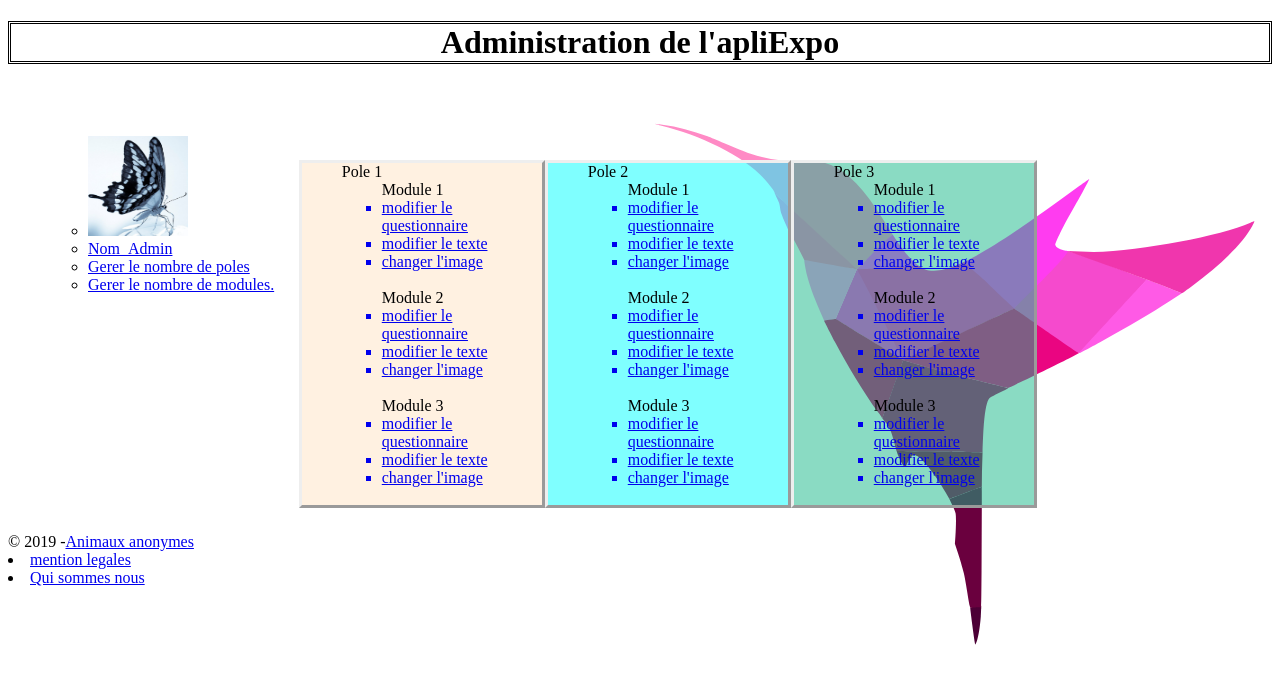
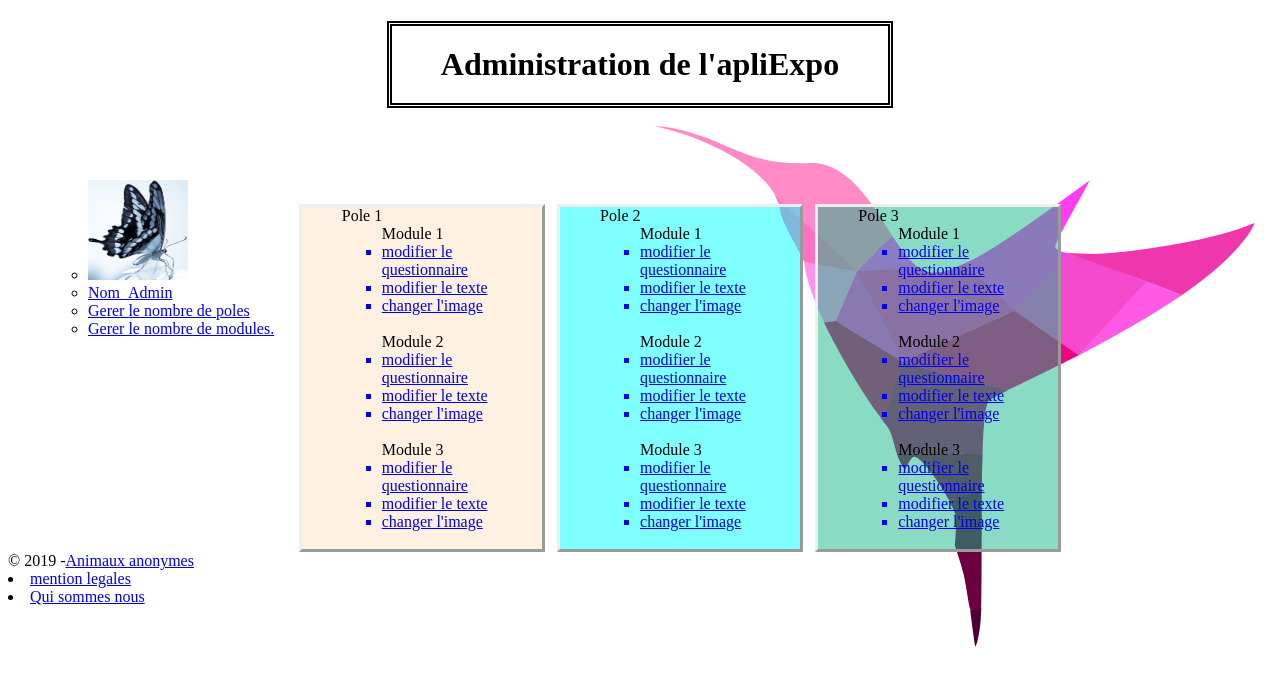
Before and after one commit to utranium/CampusTrack2020, a plain HTML site: page index.html in a window 1280 px wide. Drawn offline with Linux system fonts and the light colour scheme.

Commit message:
revue des colonnes titre margé

```diff
--- a/style.css
+++ b/style.css
@@ -16,7 +16,12 @@ ul.Poles {
 
 h1 {
     text-align: center;
+    border: 5px;
     border-style: double;
+    padding: 20px;
+    position: relative;
+    margin-left: 30%;
+    margin-right: 30%;
 }
 
 
@@ -24,7 +29,8 @@ ul.Pole1 {
     background-color: rgba(255,228,196,0.5);
     width: 200px;
     text-align: left;
-    margin: 10%;
+    margin-top: 10%;
+    margin-left: 10%;
     padding: -10%;
     border-style: outset;
 }
@@ -34,7 +40,8 @@ ul.Pole2 {
     background-color: rgba(0,255,255,0.5);
     width: 200px;
     text-align: left;
-    margin: 10%;
+    margin-top: 10%;
+    margin-left: 15%;
     padding: -10%;
     border-style: outset;
 }
@@ -44,7 +51,8 @@ ul.Pole3 {
     background-color: rgba(22,184,135,0.5);
     width: 200px;
     text-align: left;
-    margin:10%;
+    margin-top: 10%;
+    margin-left:20%;
     padding: -10%;
     border-style: outset;
 }
```
